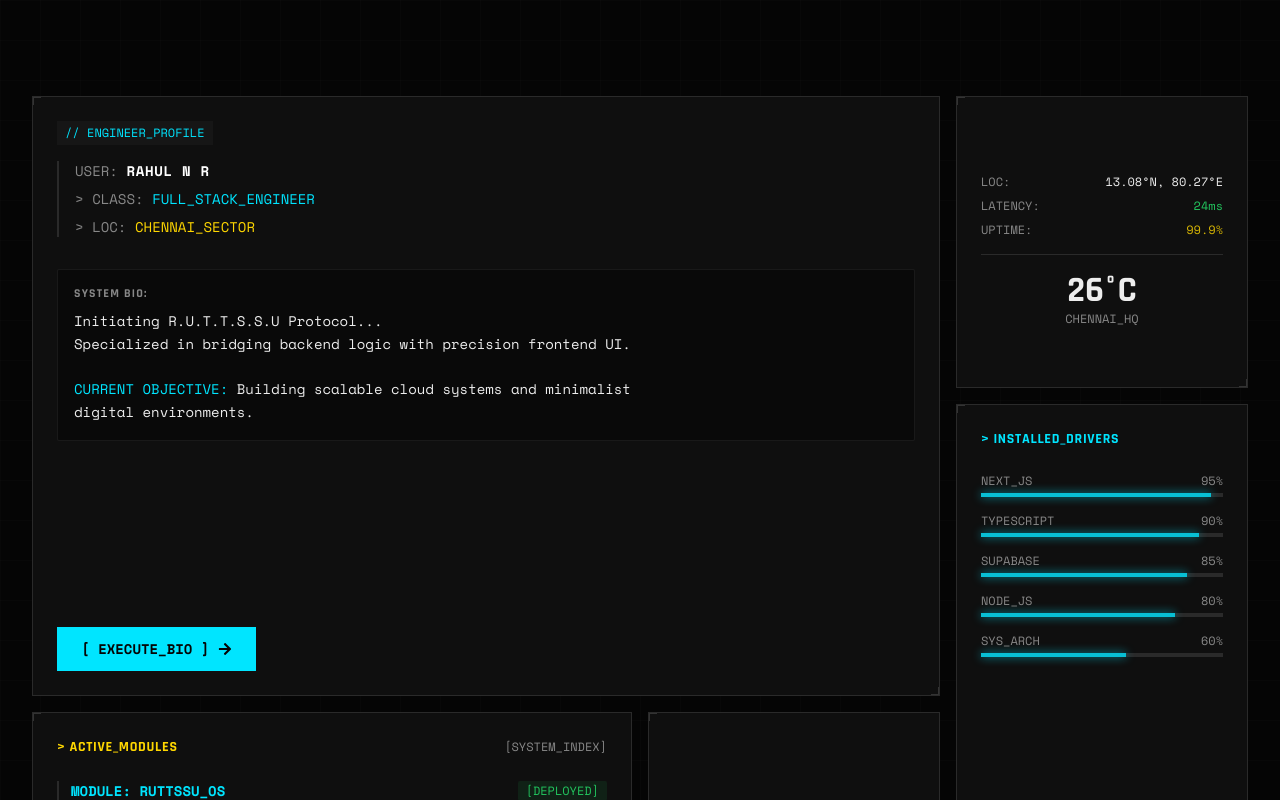
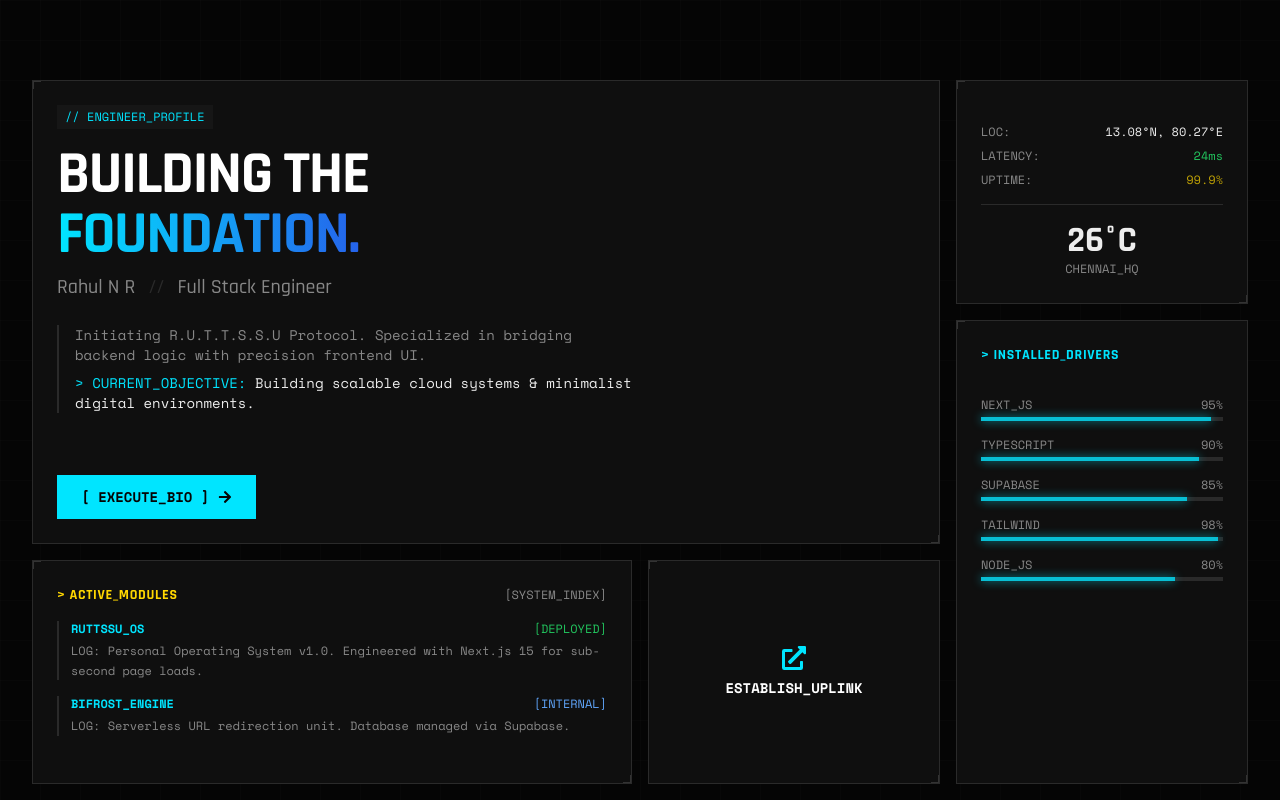
Before and after one commit to ntjrrvarma/ruttssu-core, a Next.js app: page / in a window 1280 px wide. Shown: the top 800 px of the page. Built offline with nearby package versions, Linux system fonts and the light colour scheme.

Commit message:
Reverting Mainpage

```diff
--- a/app/page.tsx
+++ b/app/page.tsx
@@ -1,12 +1,12 @@
 import Link from "next/link";
-import { FaArrowRight, FaExternalLinkAlt, FaGithub } from "react-icons/fa";
+import { FaArrowRight, FaExternalLinkAlt } from "react-icons/fa";
 
-// Reusable "Bento Card"
+// 1. Bento Card Component (Visual Protocol)
 const BentoCard = ({ children, className = "" }: { children: React.ReactNode; className?: string }) => (
   <div className={`
     bg-brand-panel border border-brand-steel p-6
     hover:border-brand-cyan transition-colors duration-100 ease-linear
-    flex flex-col relative group
+    flex flex-col relative group overflow-hidden
     ${className}
   `}>
     {/* Corner Decor */}
@@ -16,7 +16,7 @@ const BentoCard = ({ children, className = "" }: { children: React.ReactNode; cl
   </div>
 );
 
-// Progress Bar Component
+// 2. Stat Bar Component
 const StatBar = ({ label, value }: { label: string; value: number }) => (
   <div className="mb-3">
     <div className="flex justify-between text-xs font-mono text-brand-muted mb-1">
@@ -34,44 +34,38 @@ const StatBar = ({ label, value }: { label: string; value: number }) => (
 
 export default function Dashboard() {
   return (
-    <div className="min-h-screen pt-24 pb-12 px-4 md:px-8 max-w-7xl mx-auto">
+    <div className="min-h-screen md:h-screen pt-20 pb-4 px-4 md:px-8 max-w-7xl mx-auto flex flex-col">
 
-      {/* THE GRID SYSTEM */}
-      <div className="grid grid-cols-1 md:grid-cols-4 md:grid-rows-3 gap-4 h-full">
+      {/* THE GRID SYSTEM (Fits screen height on desktop) */}
+      <div className="grid grid-cols-1 md:grid-cols-4 md:grid-rows-3 gap-4 flex-grow">
 
-        {/* BLOCK A: ENGINEER PROFILE (Bio) */}
+        {/* BLOCK A: IDENTITY CORE (Restored the Headline Visuals) */}
         <BentoCard className="md:col-span-3 md:row-span-2 justify-between">
           <div>
             <div className="inline-block px-2 py-1 bg-brand-steel/30 text-brand-cyan font-mono text-xs mb-4">
               // ENGINEER_PROFILE
             </div>
 
-            {/* THE USER LOG */}
-            <div className="font-mono text-sm space-y-2 mb-8 border-l-2 border-brand-steel pl-4">
-              <div>
-                <span className="text-brand-muted">USER:</span> <span className="text-white font-bold tracking-wider">RAHUL N R</span>
-              </div>
-              <div>
-                <span className="text-brand-muted">{'>'} CLASS:</span> <span className="text-brand-cyan">FULL_STACK_ENGINEER</span>
-              </div>
-              <div>
-                <span className="text-brand-muted">{'>'} LOC:</span> <span className="text-brand-gold">CHENNAI_SECTOR</span>
-              </div>
-            </div>
+            {/* THE HEADLINE IS BACK */}
+            <h1 className="text-4xl md:text-6xl font-sans font-bold uppercase tracking-tight text-white mb-2 leading-none">
+              BUILDING THE <br/> <span className="text-transparent bg-clip-text bg-gradient-to-r from-brand-cyan to-blue-600">FOUNDATION.</span>
+            </h1>
 
-            {/* SYSTEM BIO */}
-            <div className="bg-brand-void/50 p-4 border border-brand-steel/50 rounded-sm">
-              <h3 className="text-xs font-bold text-brand-muted mb-2 uppercase tracking-widest">System Bio:</h3>
-              <p className="max-w-xl text-brand-text font-mono text-sm leading-relaxed">
-                Initiating R.U.T.T.S.S.U Protocol... <br/>
-                Specialized in bridging backend logic with precision frontend UI.
-                <br/><br/>
-                <span className="text-brand-cyan">CURRENT OBJECTIVE:</span> Building scalable cloud systems and minimalist digital environments.
+            <h2 className="text-lg md:text-xl text-brand-muted font-sans font-medium mb-6 mt-2">
+              Rahul N R <span className="text-brand-steel mx-2">//</span> Full Stack Engineer
+            </h2>
+
+            <div className="max-w-xl text-brand-muted font-mono text-xs md:text-sm leading-relaxed border-l-2 border-brand-steel pl-4">
+              <p>
+                Initiating R.U.T.T.S.S.U Protocol. Specialized in bridging backend logic with precision frontend UI.
+              </p>
+              <p className="mt-2 text-brand-text">
+                <span className="text-brand-cyan">{'>'} CURRENT_OBJECTIVE:</span> Building scalable cloud systems & minimalist digital environments.
               </p>
             </div>
           </div>
 
-          <div className="mt-8 flex gap-4">
+          <div className="mt-8">
             <Link
               href="/about"
               className="inline-flex items-center gap-2 bg-brand-cyan text-brand-void px-6 py-3 font-mono font-bold text-sm hover:bg-white transition-colors duration-200"
@@ -81,7 +75,7 @@ export default function Dashboard() {
           </div>
         </BentoCard>
 
-        {/* BLOCK B: LIVE TELEMETRY (Real World Data) */}
+        {/* BLOCK B: LIVE TELEMETRY */}
         <BentoCard className="md:col-span-1 justify-center space-y-4">
           <div className="text-xs font-mono text-brand-muted space-y-2">
             <div className="flex justify-between">
@@ -104,23 +98,23 @@ export default function Dashboard() {
           </div>
         </BentoCard>
 
-        {/* BLOCK D: INSTALLED DRIVERS (Skills) */}
-        <BentoCard className="md:col-span-1 md:row-span-2">
-          <h3 className="text-sm font-sans font-bold text-brand-cyan uppercase tracking-wider mb-6">
+        {/* BLOCK D: INSTALLED DRIVERS (The Real Stack) */}
+        <BentoCard className="md:col-span-1 md:row-span-2 overflow-y-auto">
+          <h3 className="text-sm font-sans font-bold text-brand-cyan uppercase tracking-wider mb-6 sticky top-0 bg-brand-panel pb-2">
             {'>'} INSTALLED_DRIVERS
           </h3>
           <div className="space-y-4">
             <StatBar label="NEXT_JS" value={95} />
             <StatBar label="TYPESCRIPT" value={90} />
             <StatBar label="SUPABASE" value={85} />
+            <StatBar label="TAILWIND" value={98} />
             <StatBar label="NODE_JS" value={80} />
-            <StatBar label="SYS_ARCH" value={60} />
           </div>
         </BentoCard>
 
-        {/* BLOCK C: ACTIVE MODULES (Projects in Log Format) */}
+        {/* BLOCK C: ACTIVE MODULES (Project Logs) */}
         <BentoCard className="md:col-span-2 overflow-y-auto">
-          <div className="flex items-center justify-between mb-6">
+          <div className="flex items-center justify-between mb-4">
             <h3 className="text-sm font-sans font-bold text-brand-gold uppercase tracking-wider">
               {'>'} ACTIVE_MODULES
             </h3>
@@ -129,43 +123,40 @@ export default function Dashboard() {
             </Link>
           </div>
 
-          <div className="space-y-6 font-mono text-xs">
+          <div className="space-y-4 font-mono text-xs">
 
-            {/* Project 1 */}
-            <div className="group/item border-l-2 border-brand-steel pl-3 hover:border-brand-cyan transition-colors">
+            {/* Project 1: RUTTSSU */}
+            <div className="group/item border-l-2 border-brand-steel pl-3 hover:border-brand-cyan transition-colors cursor-default">
               <div className="flex justify-between items-center mb-1">
-                <span className="text-brand-cyan font-bold text-sm">MODULE: RUTTSSU_OS</span>
-                <span className="text-green-500 bg-green-500/10 px-2 py-0.5 rounded-[2px]">[DEPLOYED]</span>
+                <span className="text-brand-cyan font-bold">RUTTSSU_OS</span>
+                <span className="text-green-500">[DEPLOYED]</span>
               </div>
-              <div className="text-brand-muted mb-2">ID: PRJ-01 | LATENCY: 24ms</div>
-              <p className="text-brand-text leading-relaxed opacity-80 group-hover/item:opacity-100">
-                LOG: Personal Operating System v1.0. Engineered with Next.js 15 for sub-second page loads. Features a custom Bento Grid interface.
+              <p className="text-brand-muted leading-relaxed line-clamp-2">
+                LOG: Personal Operating System v1.0. Engineered with Next.js 15 for sub-second page loads.
               </p>
             </div>
 
-            {/* Project 2 */}
-            <div className="group/item border-l-2 border-brand-steel pl-3 hover:border-brand-cyan transition-colors">
+            {/* Project 2: Bifrost */}
+            <div className="group/item border-l-2 border-brand-steel pl-3 hover:border-brand-cyan transition-colors cursor-default">
               <div className="flex justify-between items-center mb-1">
-                <span className="text-brand-cyan font-bold text-sm">MODULE: BIFROST_ENGINE</span>
-                <span className="text-blue-400 bg-blue-400/10 px-2 py-0.5 rounded-[2px]">[INTERNAL]</span>
+                <span className="text-brand-cyan font-bold">BIFROST_ENGINE</span>
+                <span className="text-blue-400">[INTERNAL]</span>
               </div>
-              <div className="text-brand-muted mb-2">ID: PRJ-02 | LATENCY: 12ms</div>
-              <p className="text-brand-text leading-relaxed opacity-80 group-hover/item:opacity-100">
-                LOG: Serverless URL redirection unit. Database managed via Supabase. Optimized for low-latency routing requests.
+              <p className="text-brand-muted leading-relaxed line-clamp-2">
+                LOG: Serverless URL redirection unit. Database managed via Supabase.
               </p>
             </div>
 
           </div>
         </BentoCard>
 
-        {/* BLOCK E: ESTABLISH UPLINK (Contact) */}
+        {/* BLOCK E: UPLINK */}
         <BentoCard className="md:col-span-1 flex-row items-center justify-center gap-4 cursor-pointer hover:bg-brand-steel/20 group">
             <Link href="/connect" className="text-center w-full h-full flex flex-col items-center justify-center">
               <div className="text-brand-cyan text-2xl mb-2 group-hover:scale-110 transition-transform">
                 <FaExternalLinkAlt />
               </div>
               <h3 className="font-mono font-bold text-sm text-white">ESTABLISH_UPLINK</h3>
-              <p className="text-[10px] text-brand-muted mt-1">INITIATE HANDSHAKE</p>
             </Link>
         </BentoCard>
 
```
